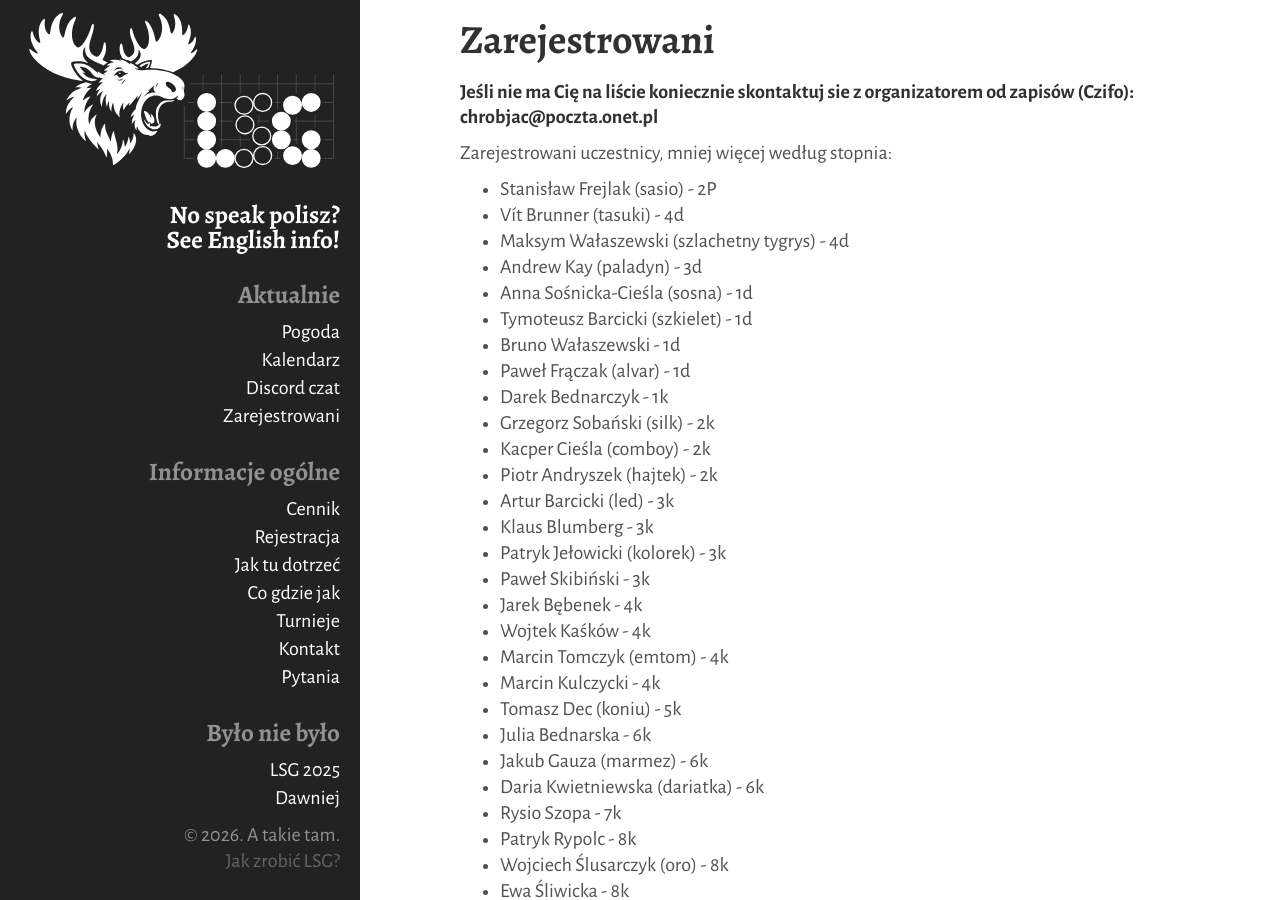
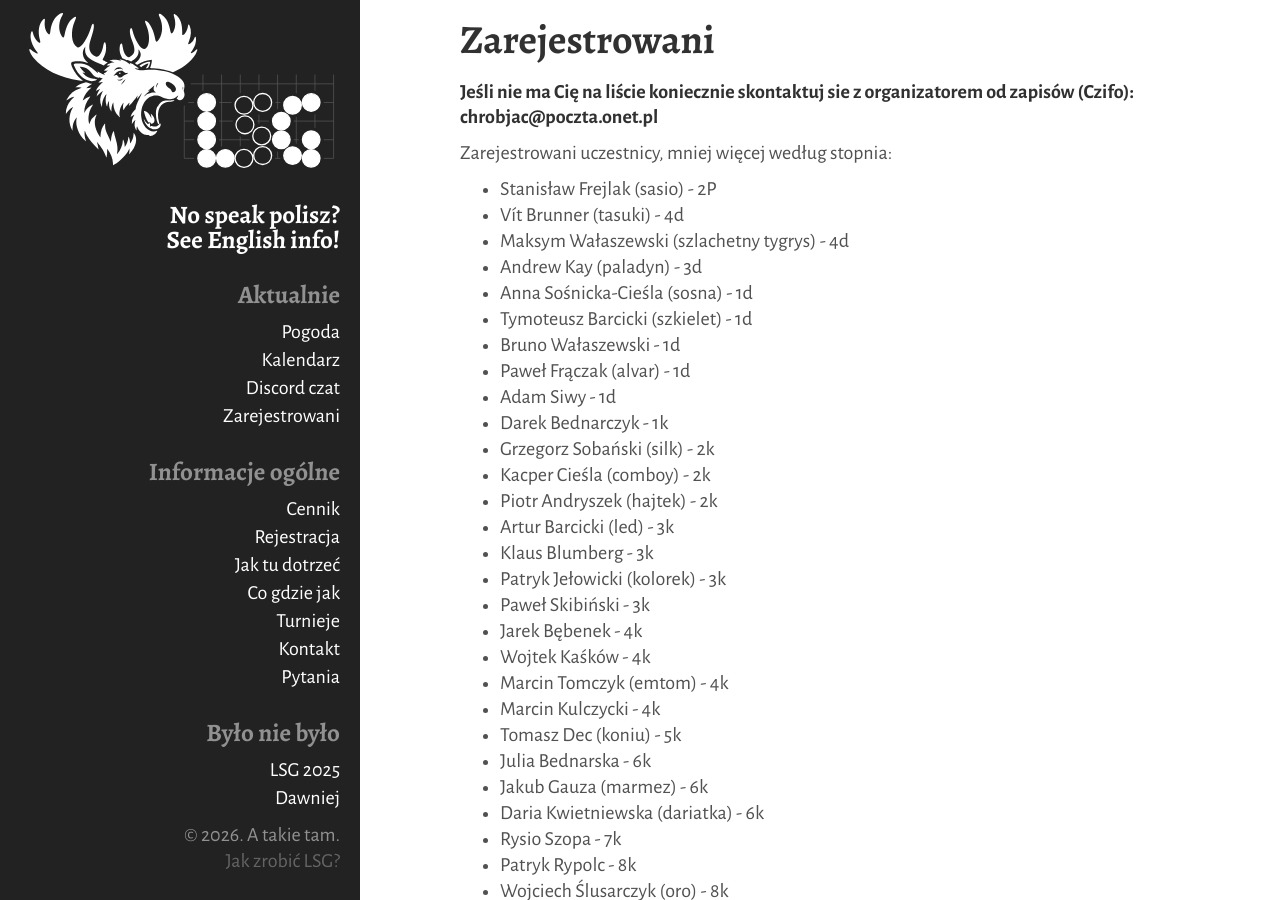
Before and after one commit to tasuki/lsg, a Jekyll site: the page built from _pages/zarejestrowani.md, in a window 1280 px wide and 900 px high. Built offline with Jekyll 4.4.1, drawn with Linux system fonts in a browser that asks for light colours.

Commit message:
Update zarejestrowani.md

```diff
--- a/_pages/zarejestrowani.md
+++ b/_pages/zarejestrowani.md
@@ -17,6 +17,7 @@ Zarejestrowani uczestnicy, mniej więcej według stopnia:
 - Tymoteusz Barcicki (szkielet) - 1d
 - Bruno Wałaszewski - 1d
 - Paweł Frączak (alvar) - 1d
+- Adam Siwy - 1d
 - Darek Bednarczyk - 1k
 - Grzegorz Sobański (silk) - 2k
 - Kacper Cieśla (comboy) - 2k
```
